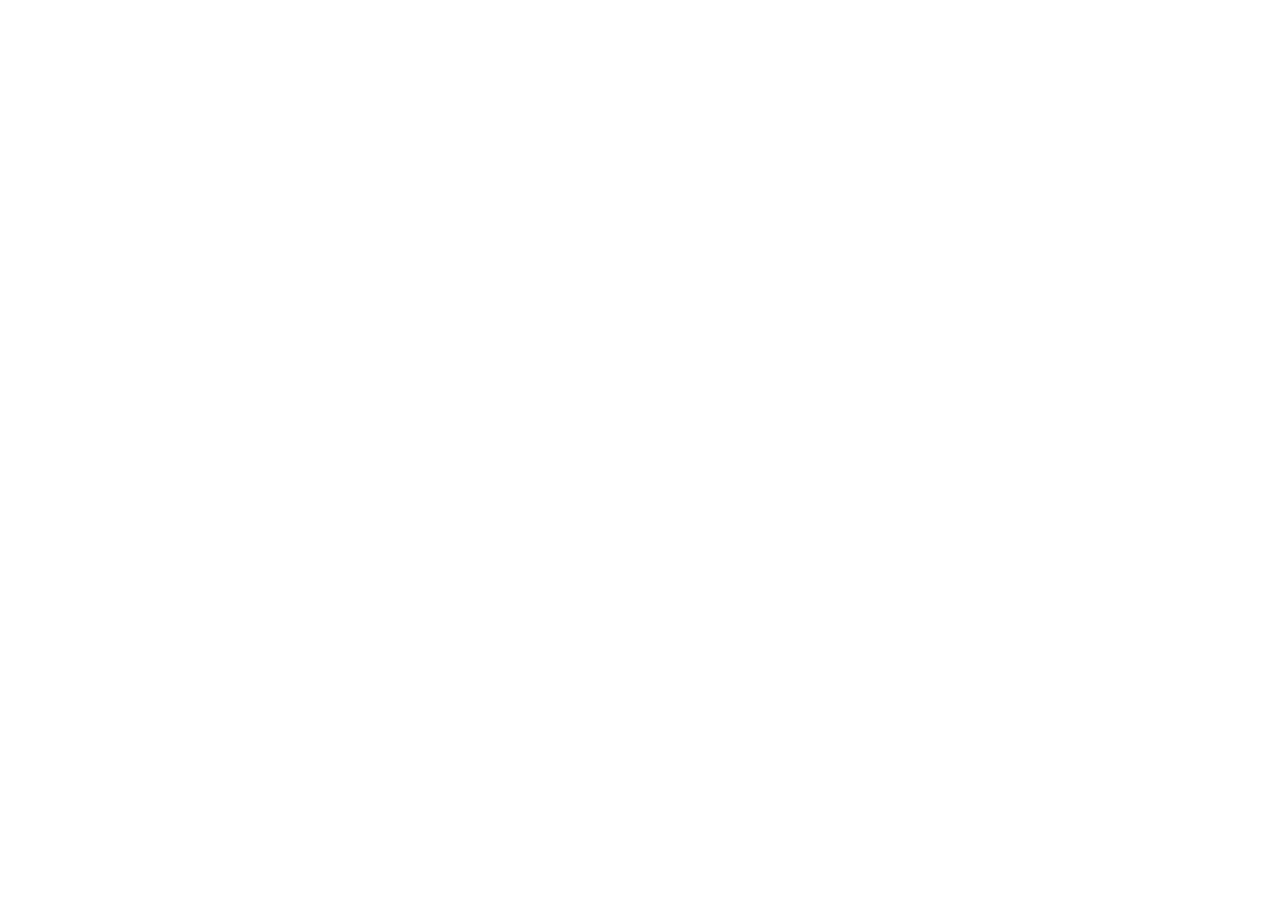
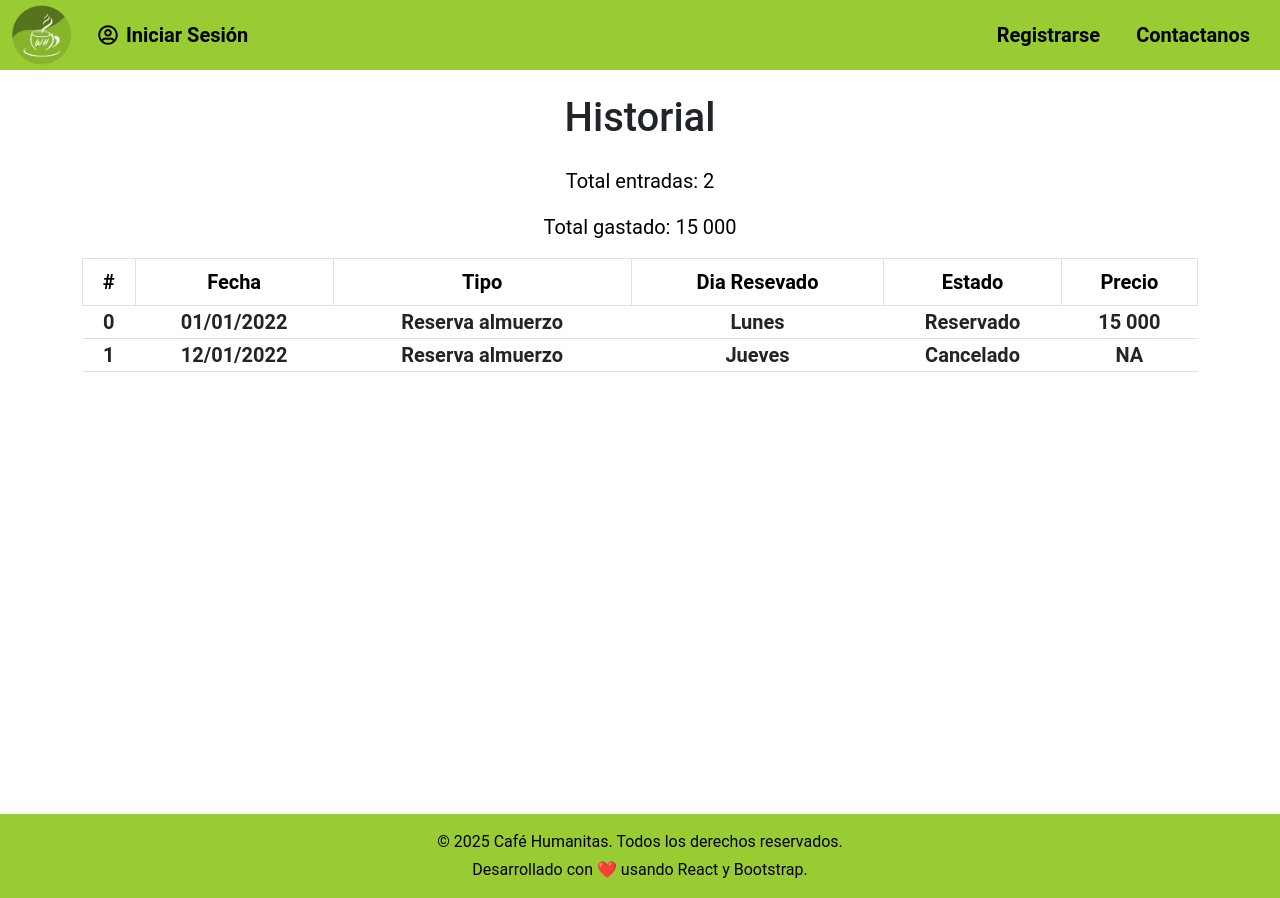
Before and after one commit to Gilberter/webHumanitas, a React (Vite) app in the folder frontHumanitas/: page /historial in a window 1280 px wide. Before the commit this address had no page. Before the commit the page ends 800 px from the top, so only its background shows below. Built offline with nearby package versions, Linux system fonts and the light colour scheme.

Commit message:
Se hizo la página de historial y se arreglo el css de p

```diff
--- a/frontHumanitas/index.html
+++ b/frontHumanitas/index.html
@@ -2,10 +2,9 @@
 <html lang="en">
   <head>
     <meta charset="UTF-8" />
-    <link rel="icon" type="image/svg+xml" href="/vite.svg" />
-    <link href='https://fonts.googleapis.com/css?family=Quicksand' rel='stylesheet'>
+    <link rel="icon" type="png" href="logoWH.png" />
     <meta name="viewport" content="width=device-width, initial-scale=1.0" />
-    <title>Vite + React</title>
+    <title>Web Humanitas</title>
   </head>
   <body>
     <div id="root"></div>
--- /dev/null
+++ b/frontHumanitas/public/historialTest.json
@@ -0,0 +1,23 @@
+{
+    "resumen":{
+        "entradas": "2",
+        "total": "15 000"
+    },
+
+    "historial": [
+      {
+        "fecha": "01/01/2022",
+        "tipo": "Reserva almuerzo",
+        "diaReservado": "Lunes",
+        "estado": "Reservado",
+        "precio": "15 000"
+       },
+       {
+        "fecha": "12/01/2022",
+        "tipo": "Reserva almuerzo",
+        "diaReservado": "Jueves",
+        "estado": "Cancelado",
+        "precio": "NA"
+       }
+    ]
+}
--- a/frontHumanitas/src/App.jsx
+++ b/frontHumanitas/src/App.jsx
@@ -1,13 +1,15 @@
 import { useState } from 'react'
 import { BrowserRouter as Router, Routes, Route } from "react-router-dom";
+import 'bootstrap/dist/css/bootstrap.min.css';
 import "./styles/App.css";
-import 'bootstrap/dist/css/bootstrap.min.css';
 
 import Home from './pages/Home/home.jsx';
 import Login from './pages/Login/login.jsx';
 import Reservas from './pages/Reservas/reservas.jsx';
 import Administracion from './pages/Administracion/administracion.jsx';
 import Reportes from "./pages/Reportes/reportes.jsx";
+import Historial from "./pages/Historial/historial.jsx";
+import Contacto from "./pages/Contacto/contacto.jsx";
 import { AuthProvider } from './context/AuthContext.jsx';
 
 
@@ -20,6 +22,9 @@
             <Route path="/home" element={<Home />} />
             <Route path="/login" element={<Login />} />
             <Route path="/reservas" element={<Reservas />} />
+            <Route path="/historial" element={<Historial />} />
+            <Route path="/contacto" element={<Contacto />} />
+
             <Route path="/administracion" element={<Administracion />} />
             <Route path="/administracion/reportes" element={<Reportes />} />
           </Routes>
--- a/frontHumanitas/src/componentes/Footer/footer.jsx
+++ b/frontHumanitas/src/componentes/Footer/footer.jsx
@@ -4,7 +4,7 @@
 function Footer() {
   return (
     <footer className="footer py-3 container-fluid w-100">
-      <div className="container text-center">
+      <div className="text-center">
         <p className="mb-1">&copy; {new Date().getFullYear()} Café Humanitas. Todos los derechos reservados.</p>
         <p className="mb-0">
           Desarrollado con ❤️ usando React y Bootstrap.
--- a/frontHumanitas/src/componentes/Header/header.css
+++ b/frontHumanitas/src/componentes/Header/header.css
@@ -1,15 +1,20 @@
 .header {
   height: 70px;
   background-color: var(--verde-uis);
-  color: black;
+  color: rgb(0, 0, 0);
 }
-
 .nav-container {
   display: flex;
   justify-content: space-between;
   align-items: center;
 }
 
+.navbar-brand{
+  width: 60px;
+}
+.logo{
+  width: 100%;
+}
 
 .nav-item{
   padding-left: 10px;
--- a/frontHumanitas/src/componentes/Header/header.jsx
+++ b/frontHumanitas/src/componentes/Header/header.jsx
@@ -38,7 +38,7 @@
             >
               <span className="navbar-toggler-icon"></span>
             </button>
-            <a href="/home" className="navbar-brand">Logo</a>
+            <a href="/home" className="navbar-brand"><img className="logo" src="logoWH.png" alt='"Logo'></img></a>
         </div>
 
         {/*Iniciar Sesión No se Collapse, para pantallas pequeñas a la derecha*/}
@@ -72,7 +72,7 @@
                 <a className='nav-link active' href="">Reservas</a>
               </li>
               <li className='nav-item nav-item-bg  align-content-center nav-item-bg-hover'>
-                <a className='nav-link active' href="">Pedidos</a>
+                <a className='nav-link active' href="/historial">Historial</a>
               </li>
             </ul>
           :
--- /dev/null
+++ b/frontHumanitas/src/pages/Contacto/contacto.jsx
@@ -0,0 +1,36 @@
+import React from "react";
+import Header from "../../componentes/Header/header.jsx";
+import Footer from "../../componentes/Footer/footer.jsx";
+
+const Contacto = () => {
+  return (
+    <>
+      <Header />
+      <div className="container py-4">
+        <h1 className="mb-4">Contáctanos</h1>
+        <p>
+          ¿Tienes preguntas, sugerencias o quieres hacer un pedido especial?
+          Escríbenos a través del siguiente formulario o llámanos.
+        </p>
+        <form className="mb-5">
+          <div className="mb-3">
+            <label htmlFor="nombre" className="form-label">Nombre</label>
+            <input type="text" className="form-control" id="nombre" placeholder="Tu nombre" />
+          </div>
+          <div className="mb-3">
+            <label htmlFor="email" className="form-label">Correo electrónico</label>
+            <input type="email" className="form-control" id="email" placeholder="tu@email.com" />
+          </div>
+          <div className="mb-3">
+            <label htmlFor="mensaje" className="form-label">Mensaje</label>
+            <textarea className="form-control" id="mensaje" rows="4" placeholder="Escribe tu mensaje aquí..."></textarea>
+          </div>
+          <button type="submit" className="btn btn-primary">Enviar mensaje</button>
+        </form>
+      </div>
+      <Footer />
+    </>
+  );
+};
+
+export default Contacto;
--- /dev/null
+++ b/frontHumanitas/src/pages/Historial/historial.jsx
@@ -0,0 +1,62 @@
+import React, { useEffect, useState } from "react";
+
+import Header from "../../componentes/Header/header.jsx";
+import Footer from "../../componentes/Footer/footer.jsx";
+
+const Historial = () => {
+
+    // Cargar historial desde API json
+      const [historial, setHistorial] = useState([]);
+      useEffect(() => {
+        fetch("historialTest.json") // endpoint -------------------------------------------------------------------
+          .then((res) => res.json())
+          .then((data) => setHistorial(data.historial))
+          .catch((err) => console.error("Error al cargar el menú:", err));
+      }, []);
+
+      const [resumen, setResumen] = useState([]);
+      useEffect(() => {
+        fetch("historialTest.json") // endpoint -------------------------------------------------------------------
+          .then((res) => res.json())
+          .then((data) => setResumen(data.resumen))
+          .catch((err) => console.error("Error al cargar el menú:", err));
+      }, []);
+
+
+  return (
+    <>
+      <Header />
+      <div className="container">
+        <h1 className="text-center mt-4 mb-4">Historial</h1>
+        <p className="text-center">Total entradas: {resumen.entradas}</p>
+        <p className="text-center">Total gastado: {resumen.total}</p>
+
+        <table class="table table-striped table-hover table-bordered">
+            <thead >
+                <tr>
+                    <td>#</td>
+                    <td>Fecha</td>
+                    <td>Tipo</td>
+                    <td>Dia Resevado</td>
+                    <td>Estado</td>
+                    <td>Precio</td>
+                </tr>
+            </thead>
+            {historial.map((item, index) => (
+                <tbody>
+                    <td>{index}</td>
+                    <td>{item.fecha}</td>
+                    <td>{item.tipo}</td>
+                    <td>{item.diaReservado}</td>
+                    <td>{item.estado}</td>
+                    <td>{item.precio}</td>
+                </tbody>
+            ))}
+        </table>
+      </div>
+      <Footer />
+    </>
+  );
+};
+
+export default Historial;
--- a/frontHumanitas/src/pages/Reservas/reservas.jsx
+++ b/frontHumanitas/src/pages/Reservas/reservas.jsx
@@ -1,16 +1,16 @@
 import React, { useEffect, useState } from "react";
 import 'bootstrap/dist/css/bootstrap.min.css';
 
-import "./reservas.css";
 import Header from "../../componentes/Header/header.jsx";
 import Footer from "../../componentes/Footer/footer.jsx";
 
 const Reservas = () => {
 
+
   // Cargar reservas desde API json
   const [menu, setMenu] = useState([]);
   useEffect(() => {
-    fetch("/menuSemanalTest.json") // endpoint -------------------------------------------------------------------
+    fetch("menuSemanalTest.json") // endpoint -------------------------------------------------------------------
       .then((res) => res.json())
       .then((data) => setMenu(data.menu_semanal))
       .catch((err) => console.error("Error al cargar el menú:", err));
--- a/frontHumanitas/src/styles/App.css
+++ b/frontHumanitas/src/styles/App.css
@@ -23,3 +23,11 @@
     animation: logo-spin infinite 20s linear;
   }
 }
+
+.container{
+  min-height: 90vh;
+}
+
+p {
+  font-weight: normal !important;
+}
```
Also changed, not shown: frontHumanitas/public/user.json (+7 -0 lines), frontHumanitas/public/logoWH.png (added), frontHumanitas/public/menuSemanalTest.json (line endings or trailing spaces), 1 other file (tests, documents, lock files or other folders).
